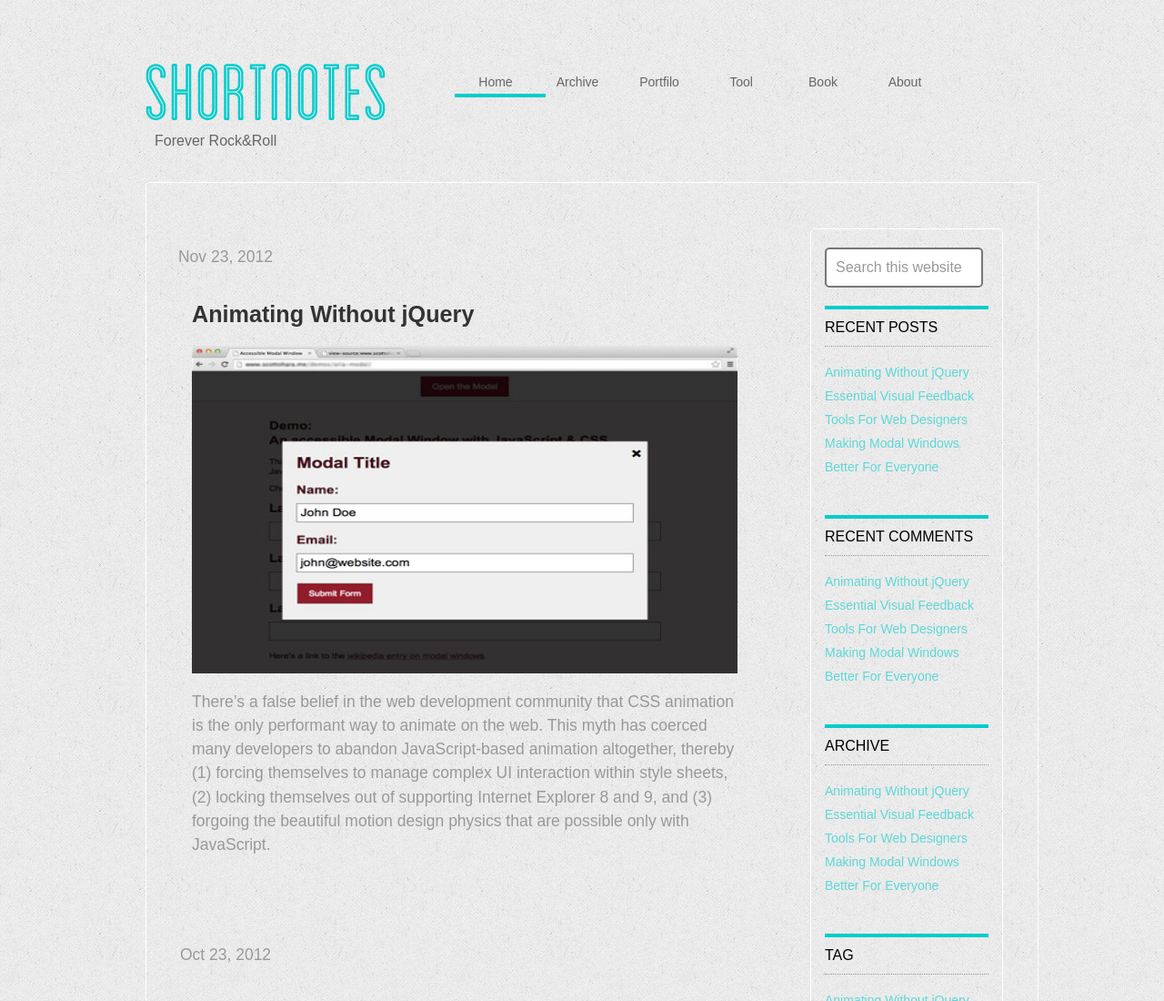
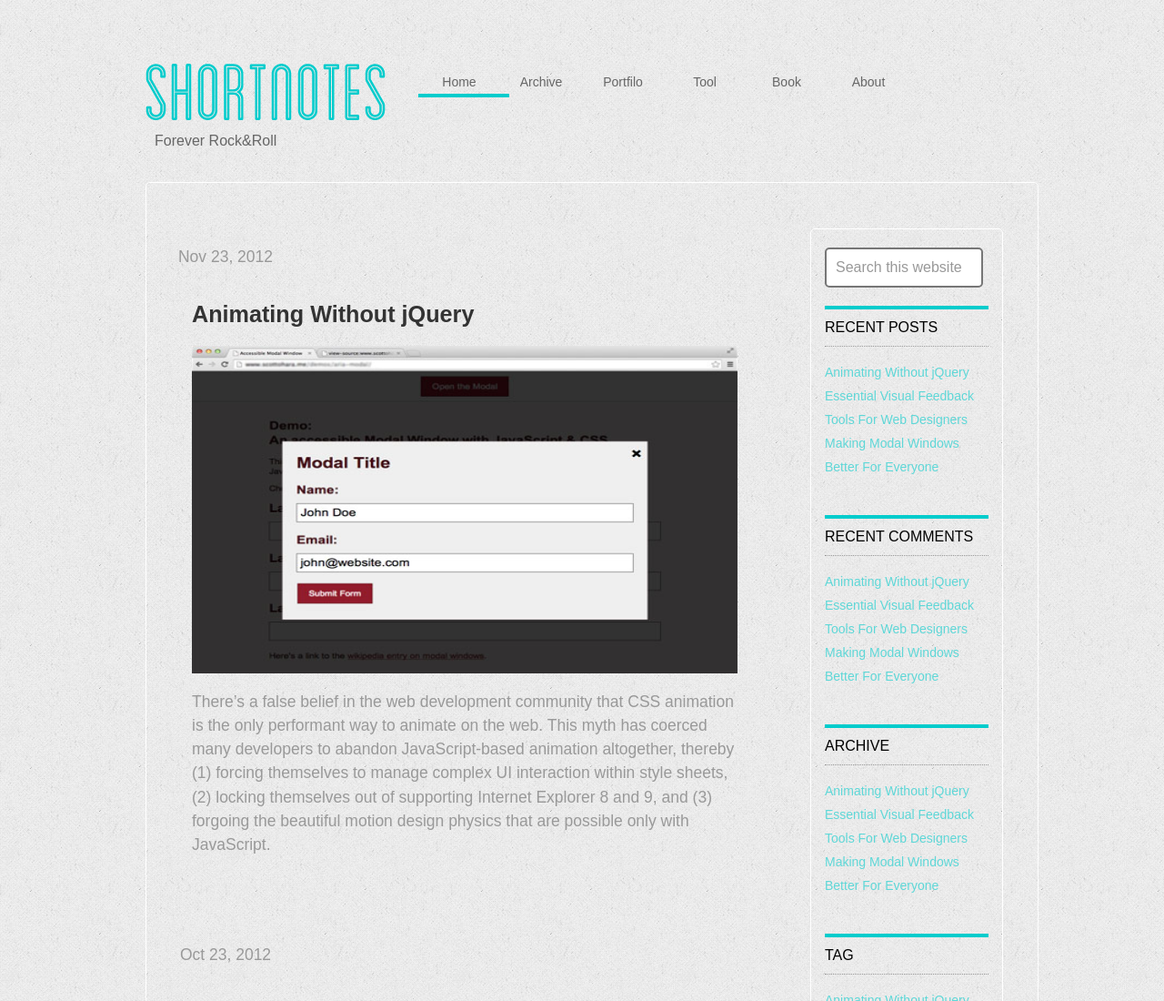
Before and after one commit to shortnote/shortnote.github.io, a plain HTML site: page index.html in a window 1280 px wide. Shown: the top 1100 px of the page at 91% size. Drawn offline with Linux system fonts and the light colour scheme.

Commit message:
compatibility correction

```diff
--- a/scripts/move.js
+++ b/scripts/move.js
@@ -10,6 +10,7 @@ function startMove(obj,attr,iTarget,fnEnd) {
 function doMove(obj, attr, iTarget, fnEnd)
 {
 	var iCur = parseFloat(getStyle(obj, attr));
+
 	if (attr == "opacity")
 	{
 		iCur = parseInt(iCur * 100)
--- a/style.css
+++ b/style.css
@@ -162,11 +162,10 @@ div.l-box a {
 }
 ul#nav
 {
-	float: left;
+	float: right;
+	position: relative;
 	width: 660px;
-	position: absolute;
 	line-height: 40px;
-	left: 500px;
 	top: 70px;
 }
 
@@ -185,6 +184,7 @@ ul#nav
 li#frame {
 	position: absolute;
 	top: 3px;
+	left:0;
 	text-indent: -9999px;
 	width: 90px;
 	height: 30px;
```
